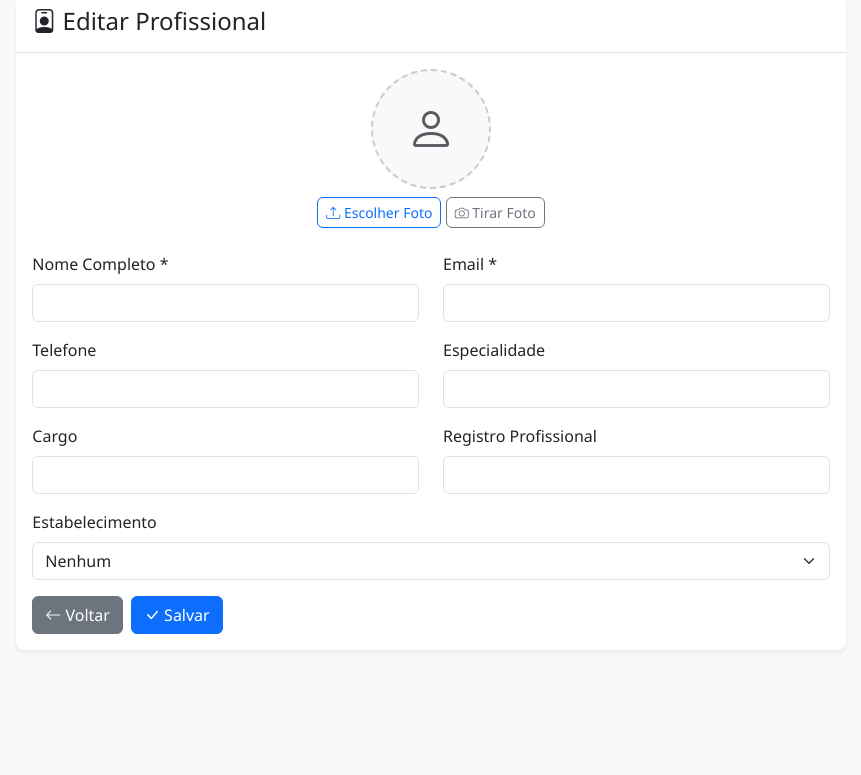
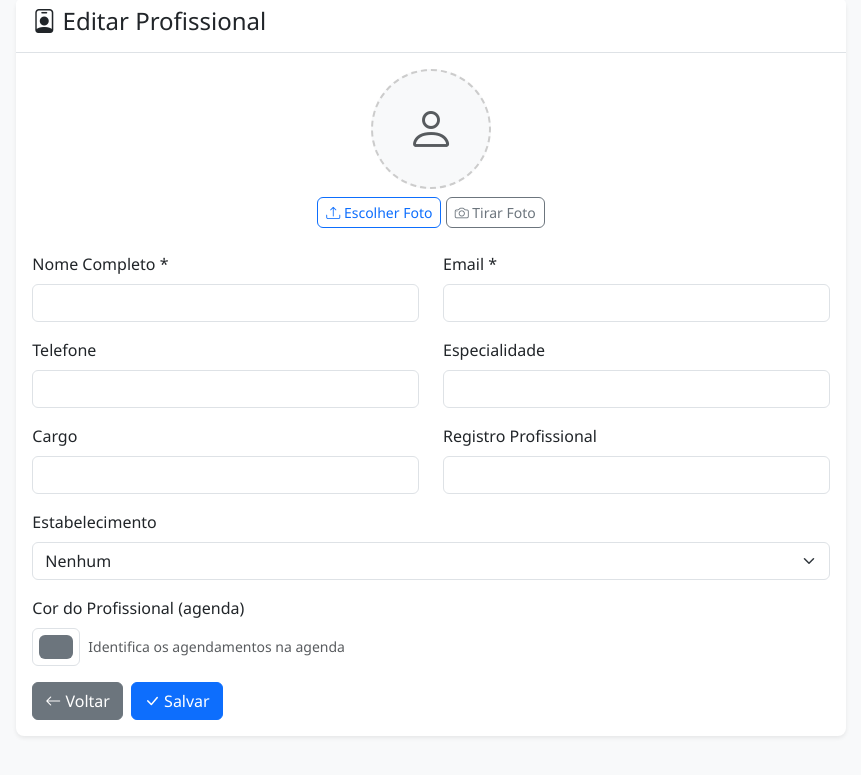
Before and after one commit to marcusodontocotta-ui/SISGERSA, a FastAPI app: template templates/profissionais/editar.html in a window 1280 px wide. Shown: the part 25-800 px from the top of the page, without its empty margins (209-1070 px from the left). Run offline with FastAPI, Linux system fonts and the light colour scheme; the template is opened without the code that fills it, so the values that code supplies are empty.

Commit message:
feat: cores de profissional e status na agenda - borda=status com legenda, fundo=cor do profissional no cadastro

```diff
--- a/database/models.py
+++ b/database/models.py
@@ -44,6 +44,7 @@ CREATE TABLE IF NOT EXISTS profissional_estabelecimento (
     especialidade VARCHAR(150),
     cargo VARCHAR(100),
     registro_profissional VARCHAR(50),
+    cor VARCHAR(7) DEFAULT '#6c757d',
     criado_em TIMESTAMP DEFAULT CURRENT_TIMESTAMP,
     FOREIGN KEY (usuario_id) REFERENCES usuarios(id) ON DELETE CASCADE,
     FOREIGN KEY (estabelecimento_id) REFERENCES estabelecimentos(id) ON DELETE CASCADE,
@@ -406,6 +407,7 @@ CREATE TABLE IF NOT EXISTS profissional_estabelecimento (
     especialidade VARCHAR(150),
     cargo VARCHAR(100),
     registro_profissional VARCHAR(50),
+    cor VARCHAR(7) DEFAULT '#6c757d',
     criado_em TIMESTAMP DEFAULT CURRENT_TIMESTAMP,
     FOREIGN KEY (usuario_id) REFERENCES usuarios(id) ON DELETE CASCADE,
     FOREIGN KEY (estabelecimento_id) REFERENCES estabelecimentos(id) ON DELETE CASCADE,
@@ -728,6 +730,7 @@ CREATE TABLE IF NOT EXISTS cupons (
 ALTER TABLE estabelecimentos ADD COLUMN IF NOT EXISTS cupom_id INT REFERENCES cupons(id);
 ALTER TABLE estabelecimentos ADD COLUMN IF NOT EXISTS plano_id INT REFERENCES planos(id);
 ALTER TABLE estabelecimentos ADD COLUMN IF NOT EXISTS plano_expira_em DATE;
+ALTER TABLE profissional_estabelecimento ADD COLUMN IF NOT EXISTS cor VARCHAR(7) DEFAULT '#6c757d';
 
 """
 
@@ -739,6 +742,7 @@ SCHEMA_ALTER_MYSQL = [
     "ALTER TABLE planos ADD COLUMN limite_prontuarios INT DEFAULT 50",
     "ALTER TABLE planos ADD COLUMN limite_orcamentos_mes INT DEFAULT 50",
     "ALTER TABLE planos ADD COLUMN limite_procedimentos INT DEFAULT 50",
+    "ALTER TABLE profissional_estabelecimento ADD COLUMN cor VARCHAR(7) DEFAULT '#6c757d'",
 ]
 
 
--- a/main.py
+++ b/main.py
@@ -1351,6 +1351,7 @@ def criar_profissional(
     cargo: str = Form(None),
     registro_profissional: str = Form(None),
     estabelecimento_id: str = Form(None),
+    cor: str = Form("#0d6efd"),
     usuario=Depends(exigir_login),
 ):
     exigir_permissao(usuario, "profissionais", "criar")
@@ -1374,8 +1375,8 @@ def criar_profissional(
 
     if estabelecimento_id and estabelecimento_id.strip():
         db.execute(
-            "INSERT INTO profissional_estabelecimento (usuario_id, estabelecimento_id, especialidade, cargo, registro_profissional) VALUES (%s, %s, %s, %s, %s)",
-            (user_id, int(estabelecimento_id), especialidade, cargo, registro_profissional),
+            "INSERT INTO profissional_estabelecimento (usuario_id, estabelecimento_id, especialidade, cargo, registro_profissional, cor) VALUES (%s, %s, %s, %s, %s, %s)",
+            (user_id, int(estabelecimento_id), especialidade, cargo, registro_profissional, cor or "#0d6efd"),
         )
 
     return RedirectResponse("/profissionais", status_code=302)
@@ -1419,6 +1420,7 @@ def salvar_profissional(
     cargo: str = Form(None),
     registro_profissional: str = Form(None),
     estabelecimento_id: str = Form(None),
+    cor: str = Form("#6c757d"),
     usuario=Depends(exigir_login),
 ):
     if usuario["tipo"] != "admin":
@@ -1437,12 +1439,17 @@ def salvar_profissional(
         if existing:
             db.execute(
                 """UPDATE profissional_estabelecimento
-                   SET estabelecimento_id = %s, especialidade = %s, cargo = %s, registro_profissional = %s
+                   SET estabelecimento_id = %s, especialidade = %s, cargo = %s, registro_profissional = %s, cor = %s
                    WHERE usuario_id = %s""",
-                (int(estabelecimento_id), especialidade, cargo, registro_profissional, prof_id),
+                (int(estabelecimento_id), especialidade, cargo, registro_profissional, cor or "#6c757d", prof_id),
             )
         else:
             vincular_profissional(prof_id, int(estabelecimento_id), especialidade, cargo, registro_profissional)
+            if cor and cor.strip():
+                db.execute(
+                    "UPDATE profissional_estabelecimento SET cor = %s WHERE usuario_id = %s",
+                    (cor, prof_id),
+                )
 
     return RedirectResponse("/profissionais", status_code=302)
 
@@ -2573,20 +2580,22 @@ def api_consultas(
 
     if usuario["tipo"] == "paciente":
         consultas = db.fetch_all(
-            """SELECT c.*, u_prof.nome AS profissional_nome, u_pac.nome AS paciente_nome
+            """SELECT c.*, u_prof.nome AS profissional_nome, u_pac.nome AS paciente_nome, COALESCE(pe.cor, '#6c757d') AS cor_profissional
                FROM consultas c
                JOIN usuarios u_prof ON u_prof.id = c.profissional_usuario_id
                JOIN usuarios u_pac ON u_pac.id = c.paciente_usuario_id
+               LEFT JOIN profissional_estabelecimento pe ON pe.usuario_id = c.profissional_usuario_id AND pe.estabelecimento_id = c.estabelecimento_id
                WHERE c.paciente_usuario_id = %s
                AND c.data_hora BETWEEN %s AND %s
                ORDER BY c.data_hora""",
             (usuario["id"], inicio, fim),
         )
     elif usuario["tipo"] == "profissional":
-        query = """SELECT c.*, u_prof.nome AS profissional_nome, u_pac.nome AS paciente_nome
+        query = """SELECT c.*, u_prof.nome AS profissional_nome, u_pac.nome AS paciente_nome, COALESCE(pe.cor, '#6c757d') AS cor_profissional
                    FROM consultas c
                    JOIN usuarios u_prof ON u_prof.id = c.profissional_usuario_id
                    JOIN usuarios u_pac ON u_pac.id = c.paciente_usuario_id
+                   LEFT JOIN profissional_estabelecimento pe ON pe.usuario_id = c.profissional_usuario_id AND pe.estabelecimento_id = c.estabelecimento_id
                    WHERE c.profissional_usuario_id = %s
                    AND c.data_hora BETWEEN %s AND %s"""
         params = [usuario["id"], inicio, fim]
@@ -2598,10 +2607,11 @@ def api_consultas(
         query += " ORDER BY c.data_hora"
         consultas = db.fetch_all(query, tuple(params))
     elif estab_id:
-        query = """SELECT c.*, u_prof.nome AS profissional_nome, u_pac.nome AS paciente_nome
+        query = """SELECT c.*, u_prof.nome AS profissional_nome, u_pac.nome AS paciente_nome, COALESCE(pe.cor, '#6c757d') AS cor_profissional
                    FROM consultas c
                    JOIN usuarios u_prof ON u_prof.id = c.profissional_usuario_id
                    JOIN usuarios u_pac ON u_pac.id = c.paciente_usuario_id
+                   LEFT JOIN profissional_estabelecimento pe ON pe.usuario_id = c.profissional_usuario_id AND pe.estabelecimento_id = c.estabelecimento_id
                    WHERE c.estabelecimento_id = %s
                    AND c.data_hora BETWEEN %s AND %s"""
         params = [estab_id, inicio, fim]
@@ -2614,10 +2624,11 @@ def api_consultas(
         query += " ORDER BY c.data_hora"
         consultas = db.fetch_all(query, tuple(params))
     else:
-        query = """SELECT c.*, u_prof.nome AS profissional_nome, u_pac.nome AS paciente_nome
+        query = """SELECT c.*, u_prof.nome AS profissional_nome, u_pac.nome AS paciente_nome, COALESCE(pe.cor, '#6c757d') AS cor_profissional
                    FROM consultas c
                    JOIN usuarios u_prof ON u_prof.id = c.profissional_usuario_id
                    JOIN usuarios u_pac ON u_pac.id = c.paciente_usuario_id
+                   LEFT JOIN profissional_estabelecimento pe ON pe.usuario_id = c.profissional_usuario_id AND pe.estabelecimento_id = c.estabelecimento_id
                    WHERE c.data_hora BETWEEN %s AND %s"""
         params = [inicio, fim]
         if profissional_id_int_api:
@@ -2636,6 +2647,7 @@ def api_consultas(
             "titulo": f"{c['paciente_nome']} - {c['profissional_nome']}",
             "paciente": c["paciente_nome"],
             "profissional": c["profissional_nome"],
+            "cor_profissional": c.get("cor_profissional") or "#6c757d",
             "data_hora": c["data_hora"].strftime("%Y-%m-%dT%H:%M") if c["data_hora"] else None,
             "duracao": c["duracao_minutos"],
             "status": c["status"],
@@ -2656,14 +2668,16 @@ def api_profissionais(
     estab_id = estabelecimento_id or resolver_estabelecimento(request, usuario)
     if estab_id:
         profissionais = db.fetch_all(
-            """SELECT u.id, u.nome FROM usuarios u
+            """SELECT u.id, u.nome, COALESCE(pe.cor, '#6c757d') as cor FROM usuarios u
                JOIN profissional_estabelecimento pe ON pe.usuario_id = u.id
                WHERE pe.estabelecimento_id = %s AND u.ativo = TRUE ORDER BY u.nome""",
             (estab_id,),
         )
     elif usuario.get("is_super"):
         profissionais = db.fetch_all(
-            "SELECT id, nome FROM usuarios WHERE tipo = 'profissional' AND ativo = TRUE ORDER BY nome"
+            """SELECT u.id, u.nome, COALESCE(pe.cor, '#6c757d') as cor FROM usuarios u
+               LEFT JOIN profissional_estabelecimento pe ON pe.usuario_id = u.id
+               WHERE u.tipo = 'profissional' AND u.ativo = TRUE ORDER BY u.nome"""
         )
     else:
         profissionais = []
--- a/templates/profissionais/editar.html
+++ b/templates/profissionais/editar.html
@@ -68,6 +68,13 @@
                             {% endfor %}
                         </select>
                     </div>
+                    <div class="mb-3">
+                        <label class="form-label">Cor do Profissional (agenda)</label>
+                        <div class="d-flex align-items-center gap-2">
+                            <input type="color" class="form-control form-control-color" name="cor" value="{{ prof.cor or '#6c757d' }}">
+                            <small class="text-muted">Identifica os agendamentos na agenda</small>
+                        </div>
+                    </div>
                     <div class="d-flex gap-2">
                         <a href="/profissionais" class="btn btn-secondary">
                             <i class="bi bi-arrow-left"></i> Voltar
```
Also changed, not shown: templates/agenda/semanal.html (+39 -6 lines), templates/profissionais/lista.html (+7 -0 lines).
